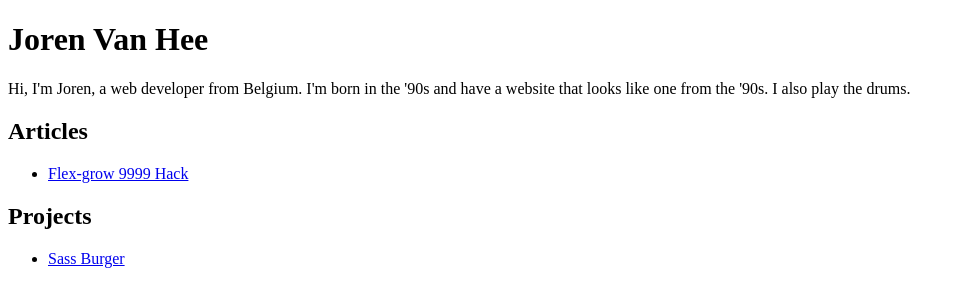
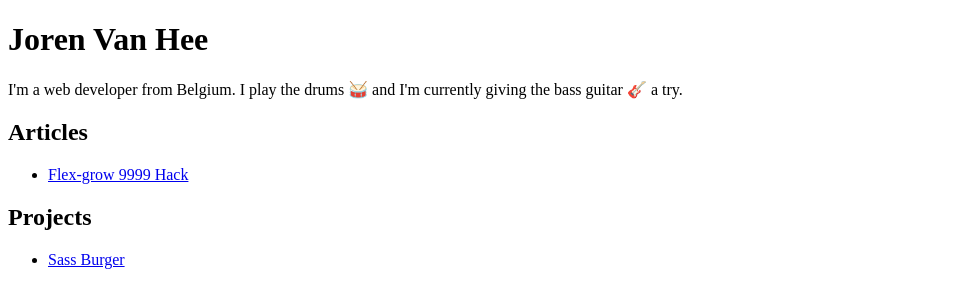
Before and after one commit to jorenvanhee/jorenvanhee.github.io, a Jekyll site: the page built from index.html, in a window 1280 px wide. Shown: the top 308 px of the page, without its empty margins (0-965 px from the left). Built offline with Jekyll 4.4.1, drawn with Linux system fonts in a browser that asks for light colours.

Commit message:
Update intro

```diff
--- a/index.html
+++ b/index.html
@@ -7,7 +7,7 @@ description: test
      <h1>Joren Van Hee</h1>
 
     <section>
-        <p>Hi, I'm Joren, a web developer from Belgium. I'm born in the '90s and have a website that looks like one from the '90s. I also play the drums.</p>
+        <p>I'm a web developer from Belgium. I play the drums 🥁 and I'm currently giving the bass guitar 🎸 a try.</p>
     </section>
 
     {% if site.posts.size > 0 %}
```
